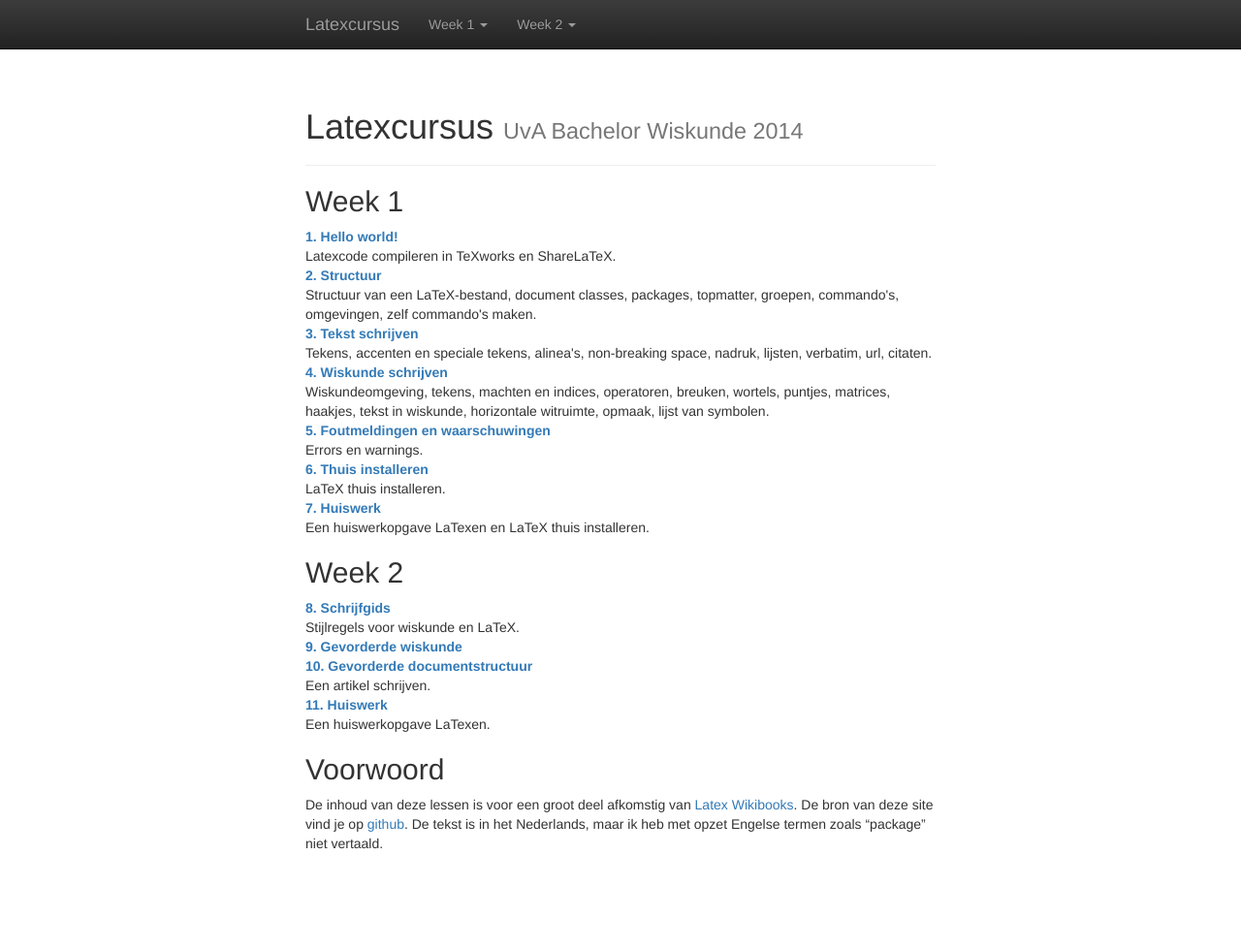
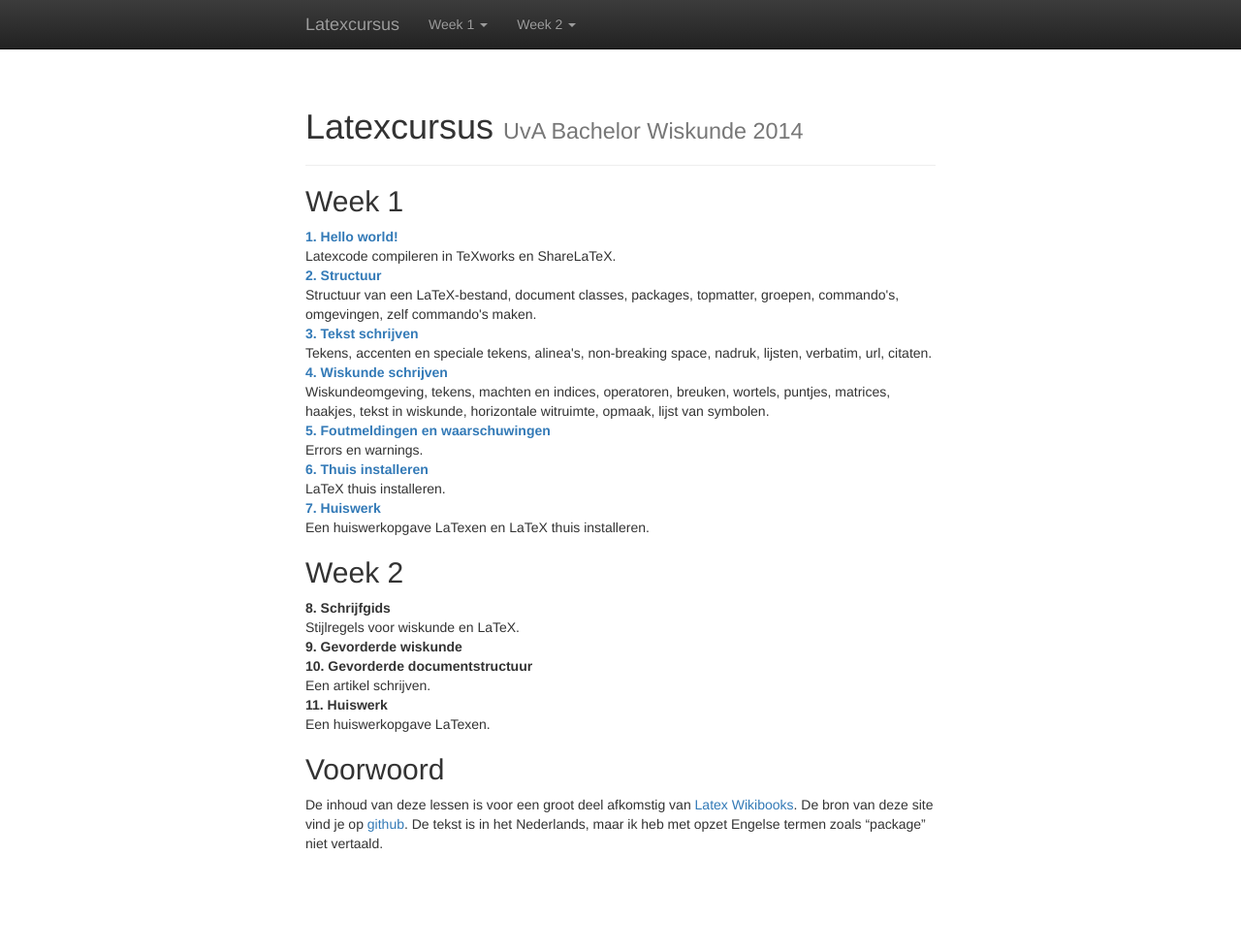
Before and after one commit to jzuiddam/jzuiddam, a Jekyll site: the page built from index.html, in a window 1280 px wide. Shown: the whole page at 97% size. Built offline with Jekyll 4.4.1, drawn with Linux system fonts in a browser that asks for light colours; nearby versions of some CDN libraries; Markdown is read by kramdown in place of the engine named in the settings.

Commit message:
Add disabled css

```diff
--- a/css/custom.css
+++ b/css/custom.css
@@ -1,3 +1,8 @@
+
+.disabled a{
+  text-decoration:none;
+  color: #333 !important;
+}
 
 /*
  * Container
```
